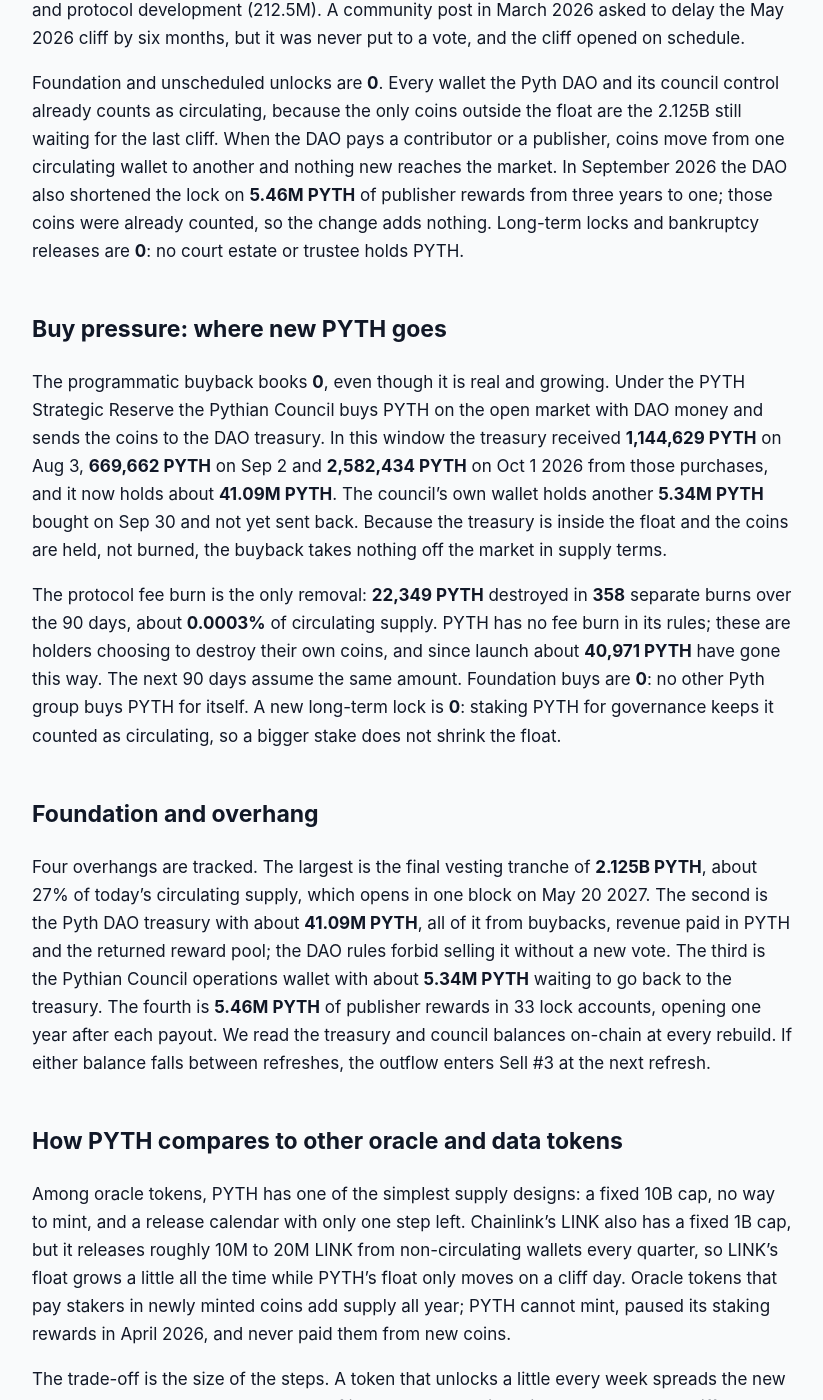
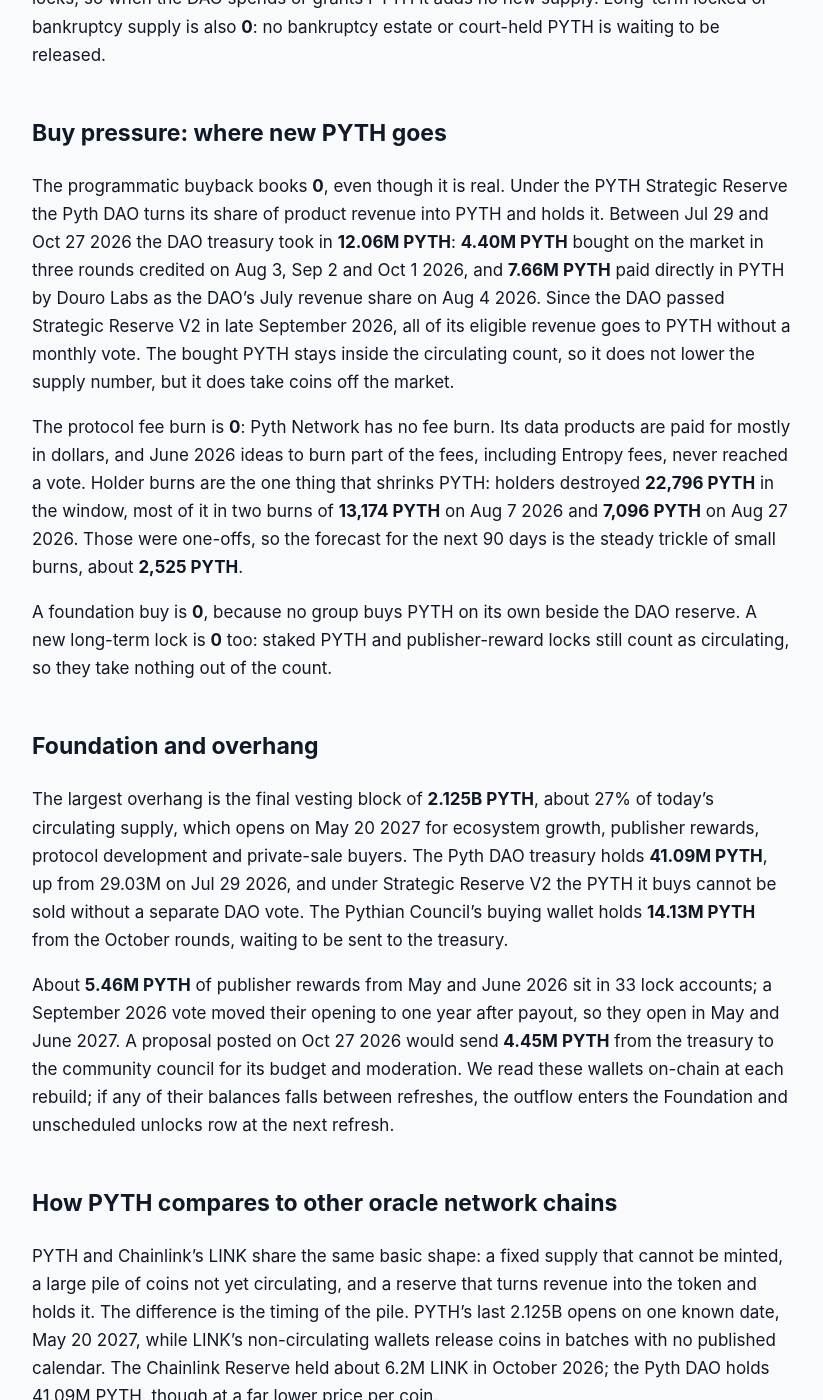
Before and after one commit to jeevansongmy-spec/mrnasdog-articles, a Jekyll site: the page built from crypto/pyth-pressure-framework.md, in a window 1280 px wide and 1400 px high, scrolled down 1160 px. Shown: the whole window, without its empty margins (228-1051 px from the left). Built offline with Jekyll 4.4.1, drawn with Linux system fonts in a browser that asks for light colours; some of the changed text lies outside the part shown.

Commit message:
publish: crypto/pyth-pressure-framework

```diff
--- a/crypto/pyth-pressure-framework.md
+++ b/crypto/pyth-pressure-framework.md
@@ -1,6 +1,6 @@
 ---
 title:         "PYTH Inflation Analysis · October 2026 · Mixed flows · supply roughly steady"
-description:   "PYTH supply is flat: 0.00% net over 90 days and the next 90. No PYTH can be minted, the last 2.125B cliff opens May 20 2027, and DAO buybacks are held."
+description:   "PYTH supply is flat: 0.00% in 90 days and the next 90. No PYTH can be minted, the last 2.125B unlock is May 20 2027, and the DAO holds the PYTH it buys."
 canonical_url: "https://mrnasdog.com/research/pyth/inflation"
 tags:          ["crypto", "pyth", "solana", "oracle"]
 published:     true
@@ -12,52 +12,50 @@ The Pyth Network coin page has the score, the price drivers and every question a
 
 # PYTH Inflation Analysis · October 2026 · Mixed flows · supply roughly steady
 
-**PYTH** supply is flat: no new **PYTH** reached the market in the last 90 days and none is due in the next 90, so the net change is **0.00%** both ways. The Pyth Network token cannot be minted, the last vesting cliff of **2.125B PYTH** does not open until **May 20 2027**, and holders destroyed only **22,349 PYTH** in the window. The Pyth DAO buys PYTH every month with its revenue, but it keeps the coins in its treasury instead of burning them, so the buyback moves coins between holders and does not shrink the float.
+Pyth Network (PYTH) supply is flat: **0.00%** over the 90 days from Jul 29 to Oct 27 2026, and **0.00%** again over the next 90 days. No new PYTH can be minted and no unlock falls in either window, so the only supply change was **22,796 PYTH** that holders burned; the Pyth DAO bought and received **12.06M PYTH** but keeps them in its treasury. The hard cap is **10B PYTH**, and the last **2.125B** unlock on May 20 2027.
 
 ## The verdict, in one paragraph
 
-Over the 90 days from **Jul 19 2026** to **Oct 17 2026**, the framework reads **0.00%** net change for PYTH: **0** new coins against **22,349 PYTH** destroyed by holders, on a circulating supply of **7.875B PYTH**. The next 90 days read the same **0.00%**. Our supply monitor, which tracks the circulating figure from market data, reads **−0.05%** over its last 90 days, a gap of **−0.05 percentage points**, well inside our half-point limit, so no warning chip is shown. The label that fits Pyth today is a quiet float waiting on one big cliff.
+PYTH supply moved **0.00%** in the last 90 days (a fall of 0.0003%, from holder burns) and is projected at **0.00%** for the next 90 days. Other trackers read **−0.04%** for the same 90 days, a gap of **−0.04 points**, small enough that the coin page carries no warning note. With no minting, no staking pay and no cliff before May 2027, Pyth Network is a quiet token today: the supply sits still until one large, dated unlock.
 
 ## Sell pressure: where new PYTH comes from
 
-Protocol inflation is **0**, and it stays at zero by design. All **10B PYTH** were created at the launch in November 2023, and the right to create more was removed from the token on Solana: its mint authority is empty, and the token program cannot give it back. There are no staking rewards paid from new coins either. The staking rewards that did exist, paid from an already-made pool, were paused by the DAO in April 2026, and the unused **849,208 PYTH** left in that pool went back to the DAO treasury on Jul 23 2026.
+Protocol inflation is **0** and can never start: the power to mint PYTH on Solana was removed for good, so the PYTH supply can only fall. Pyth Network used to pay stakers in its Oracle Integrity Staking program from a pool of existing PYTH, about 7M PYTH a month in early 2026, but the DAO set that reward to zero on Apr 22 2026 and moved the unused 849,208 PYTH back to the DAO treasury in July 2026.
 
-Vesting unlocks are **0** in both windows. PYTH started with 1.5B coins free and 8.5B locked, released in four equal cliffs of **2.125B PYTH** at 6, 18, 30 and 42 months after launch. Three have opened: May 2024, May 2025 and May 2026. The fourth and last opens on **May 20 2027**, about seven months after the end of the next 90-day window. It is split between ecosystem growth (about 1.125B), publisher rewards (537.5M), early private buyers (250M) and protocol development (212.5M). A community post in March 2026 asked to delay the May 2026 cliff by six months, but it was never put to a vote, and the cliff opened on schedule.
+Vesting unlocks are **0** in both windows. PYTH launched on Nov 20 2023 with 1.5B coins free and 8.5B locked, and the locked PYTH opens once a year in blocks of **2.125B**. The blocks of May 2024, May 2025 and May 2026 have opened; a forum idea in March 2026 to delay the May 2026 unlock never went to a vote. The fourth and last block opens on May 20 2027, well after Jan 25 2027, when the next window ends.
 
-Foundation and unscheduled unlocks are **0**. Every wallet the Pyth DAO and its council control already counts as circulating, because the only coins outside the float are the 2.125B still waiting for the last cliff. When the DAO pays a contributor or a publisher, coins move from one circulating wallet to another and nothing new reaches the market. In September 2026 the DAO also shortened the lock on **5.46M PYTH** of publisher rewards from three years to one; those coins were already counted, so the change adds nothing. Long-term locks and bankruptcy releases are **0**: no court estate or trustee holds PYTH.
+Foundation and unscheduled unlocks are **0**. Every PYTH outside the final 2.125B block already counts as circulating, including the DAO treasury, the council wallet and the publisher-reward locks, so when the DAO spends or grants PYTH it adds no new supply. Long-term locked or bankruptcy supply is also **0**: no bankruptcy estate or court-held PYTH is waiting to be released.
 
 ## Buy pressure: where new PYTH goes
 
-The programmatic buyback books **0**, even though it is real and growing. Under the PYTH Strategic Reserve the Pythian Council buys PYTH on the open market with DAO money and sends the coins to the DAO treasury. In this window the treasury received **1,144,629 PYTH** on Aug 3, **669,662 PYTH** on Sep 2 and **2,582,434 PYTH** on Oct 1 2026 from those purchases, and it now holds about **41.09M PYTH**. The council's own wallet holds another **5.34M PYTH** bought on Sep 30 and not yet sent back. Because the treasury is inside the float and the coins are held, not burned, the buyback takes nothing off the market in supply terms.
+The programmatic buyback books **0**, even though it is real. Under the PYTH Strategic Reserve the Pyth DAO turns its share of product revenue into PYTH and holds it. Between Jul 29 and Oct 27 2026 the DAO treasury took in **12.06M PYTH**: **4.40M PYTH** bought on the market in three rounds credited on Aug 3, Sep 2 and Oct 1 2026, and **7.66M PYTH** paid directly in PYTH by Douro Labs as the DAO's July revenue share on Aug 4 2026. Since the DAO passed Strategic Reserve V2 in late September 2026, all of its eligible revenue goes to PYTH without a monthly vote. The bought PYTH stays inside the circulating count, so it does not lower the supply number, but it does take coins off the market.
 
-The protocol fee burn is the only removal: **22,349 PYTH** destroyed in **358** separate burns over the 90 days, about **0.0003%** of circulating supply. PYTH has no fee burn in its rules; these are holders choosing to destroy their own coins, and since launch about **40,971 PYTH** have gone this way. The next 90 days assume the same amount. Foundation buys are **0**: no other Pyth group buys PYTH for itself. A new long-term lock is **0**: staking PYTH for governance keeps it counted as circulating, so a bigger stake does not shrink the float.
+The protocol fee burn is **0**: Pyth Network has no fee burn. Its data products are paid for mostly in dollars, and June 2026 ideas to burn part of the fees, including Entropy fees, never reached a vote. Holder burns are the one thing that shrinks PYTH: holders destroyed **22,796 PYTH** in the window, most of it in two burns of **13,174 PYTH** on Aug 7 2026 and **7,096 PYTH** on Aug 27 2026. Those were one-offs, so the forecast for the next 90 days is the steady trickle of small burns, about **2,525 PYTH**.
+
+A foundation buy is **0**, because no group buys PYTH on its own beside the DAO reserve. A new long-term lock is **0** too: staked PYTH and publisher-reward locks still count as circulating, so they take nothing out of the count.
 
 ## Foundation and overhang
 
-Four overhangs are tracked. The largest is the final vesting tranche of **2.125B PYTH**, about 27% of today's circulating supply, which opens in one block on May 20 2027. The second is the Pyth DAO treasury with about **41.09M PYTH**, all of it from buybacks, revenue paid in PYTH and the returned reward pool; the DAO rules forbid selling it without a new vote. The third is the Pythian Council operations wallet with about **5.34M PYTH** waiting to go back to the treasury. The fourth is **5.46M PYTH** of publisher rewards in 33 lock accounts, opening one year after each payout. We read the treasury and council balances on-chain at every rebuild. If either balance falls between refreshes, the outflow enters Sell #3 at the next refresh.
+The largest overhang is the final vesting block of **2.125B PYTH**, about 27% of today's circulating supply, which opens on May 20 2027 for ecosystem growth, publisher rewards, protocol development and private-sale buyers. The Pyth DAO treasury holds **41.09M PYTH**, up from 29.03M on Jul 29 2026, and under Strategic Reserve V2 the PYTH it buys cannot be sold without a separate DAO vote. The Pythian Council's buying wallet holds **14.13M PYTH** from the October rounds, waiting to be sent to the treasury.
 
-## How PYTH compares to other oracle and data tokens
+About **5.46M PYTH** of publisher rewards from May and June 2026 sit in 33 lock accounts; a September 2026 vote moved their opening to one year after payout, so they open in May and June 2027. A proposal posted on Oct 27 2026 would send **4.45M PYTH** from the treasury to the community council for its budget and moderation. We read these wallets on-chain at each rebuild; if any of their balances falls between refreshes, the outflow enters the Foundation and unscheduled unlocks row at the next refresh.
 
-Among oracle tokens, PYTH has one of the simplest supply designs: a fixed 10B cap, no way to mint, and a release calendar with only one step left. Chainlink's LINK also has a fixed 1B cap, but it releases roughly 10M to 20M LINK from non-circulating wallets every quarter, so LINK's float grows a little all the time while PYTH's float only moves on a cliff day. Oracle tokens that pay stakers in newly minted coins add supply all year; PYTH cannot mint, paused its staking rewards in April 2026, and never paid them from new coins.
+## How PYTH compares to other oracle network chains
 
-The trade-off is the size of the steps. A token that unlocks a little every week spreads the new supply out; PYTH releases a quarter of its locked supply in a single day. Between cliffs, PYTH's supply is about as steady as a coin can be. On the cliff day it can jump by more than a quarter.
+PYTH and Chainlink's LINK share the same basic shape: a fixed supply that cannot be minted, a large pile of coins not yet circulating, and a reserve that turns revenue into the token and holds it. The difference is the timing of the pile. PYTH's last 2.125B opens on one known date, May 20 2027, while LINK's non-circulating wallets release coins in batches with no published calendar. The Chainlink Reserve held about 6.2M LINK in October 2026; the Pyth DAO holds 41.09M PYTH, though at a far lower price per coin.
 
-On the buy side, PYTH has a revenue-funded buyback like many newer tokens, but the coins are kept rather than destroyed. A buyback-and-burn token turns revenue into a smaller supply; a buyback-and-hold token like PYTH turns revenue into a bigger treasury, and that treasury stays part of the circulating float.
+Other oracle networks run on their own chains and pay validators or stakers with newly minted coins, so their supply grows every day by design. PYTH stopped its staking pay in April 2026 and cannot mint, so between unlock dates its supply only shrinks, through holder burns. That makes PYTH one of the steadier oracle tokens day to day, with one large step left: after May 20 2027 every PYTH will be unlocked and the supply will be truly fixed.
 
 ## What to watch in the next 90 days
 
-**Monthly purchase reports** from the Pythian Council, usually in the first days of each month: they show how much PYTH the DAO bought and whether every coin went back to the treasury.
+First, the monthly PYTH purchase reports from the Pythian Council, due around early November and early December 2026, which show how many PYTH the October and November revenue bought and whether the council wallet's 14.13M PYTH reaches the treasury. Second, the vote on the proposal posted Oct 27 2026 to send 4.45M PYTH from the treasury to the community council, which moves coins inside the circulating count. Third, Douro Labs' monthly revenue reports in early November and early December 2026, which set the size of the next buy rounds.
 
-**The conversion of about $748,000 and 880 SOL** approved in October 2026 under OP-PIP-140: at today's price it would buy roughly 10M PYTH for the treasury, with no change to the float.
-
-**Any vote to burn bought-back PYTH**: ideas for partial burns have been posted on the forum but none has passed. A burn rule would turn the buyback into a real buy row.
-
-**Any proposal to move or reshape the May 20 2027 cliff**: the last 2.125B PYTH sit outside the float until then, and a governance change to that date would move the 1-year picture.
+Fourth, any new DAO proposal to change the May 20 2027 unlock, or to add a fee burn; either would move the PYTH ledger. Fifth, the PYTH supply itself: any burn larger than the usual trickle shows up at the next refresh.
 
 ## Summary
 
-PYTH is flat on supply: **0.00%** net over the last 90 days and the next 90, with no minting possible, no cliff in either window and only **22,349 PYTH** burned by holders. The Pyth DAO buys PYTH with all of its product revenue, but it keeps the coins in a treasury that already counts as circulating, so the buyback does not shrink the float. The key risk is one date: on **May 20 2027** the last **2.125B PYTH** unlock at once, about 27% of today's circulating supply. After that, the 10B cap is fully out and PYTH has no further source of new coins.
+Pyth Network supply is flat at **0.00%** over the last 90 days and the next 90, because no PYTH can be minted, staking pay stopped in April 2026, and no unlock falls before May 20 2027. The Pyth DAO turns its revenue into PYTH and holds it, **12.06M PYTH** in these 90 days, which takes coins off the market without changing the supply count, while holders burned **22,796 PYTH**. The key risk is the final unlock of **2.125B PYTH** on May 20 2027, far more than a year of DAO buying at today's revenue. After that date the 10B cap is fully unlocked and PYTH supply can only fall.
 
 ---
 
-*MrNasDog Pressure Framework analysis of PYTH, Metric 1 — Inflation. Data + explanation only. Not financial advice. Checked Oct 17 2026.*
+*MrNasDog Pressure Framework analysis of PYTH, Metric 1 — Inflation. Data + explanation only. Not financial advice. Checked Oct 27 2026.*
```
